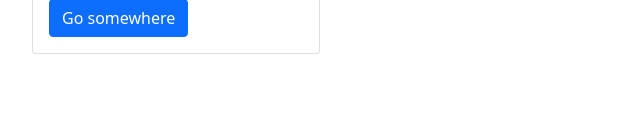
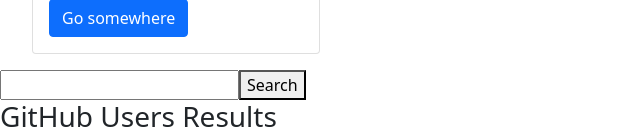
Before and after one commit to gastighost/first-react-app, a React (Create React App) app: page / in a window 1280 px wide. Shown: the part 2190-2329 px from the top of the page, without its empty margins (0-640 px from the left). Before the commit the page ends 2260 px from the top, so only its background shows below. Built offline with nearby package versions, Linux system fonts and the light colour scheme.

Commit message:
added backend fetch logic

```diff
--- a/package.json
+++ b/package.json
@@ -6,11 +6,13 @@
     "@testing-library/jest-dom": "^5.16.2",
     "@testing-library/react": "^12.1.4",
     "@testing-library/user-event": "^13.5.0",
+    "axios": "^0.26.1",
     "bootstrap": "^5.1.3",
     "react": "^17.0.2",
     "react-bootstrap": "^2.2.1",
     "react-dom": "^17.0.2",
     "react-icons": "^4.3.1",
+    "react-loading": "^2.0.3",
     "react-scripts": "5.0.0",
     "web-vitals": "^2.1.4"
   },
--- a/src/App.js
+++ b/src/App.js
@@ -1,12 +1,14 @@
 import React from 'react';
 import Products from './Products';
 import UserForm from './UserForm';
+import GitHub from './GitHub';
 
 function App() {
   return (
     <div>
       <UserForm />
       <Products />
+      <GitHub />
     </div>
   );
 }
--- /dev/null
+++ b/src/GitHub.js
@@ -0,0 +1,63 @@
+import React, { useEffect, useState } from 'react';
+import axios from 'axios';
+import ReactLoading from 'react-loading';
+import { Card } from 'react-bootstrap';
+
+function GitHub() {
+  const [data, setData] = useState([]);
+  const [searchTerm, setSearchTerm] = useState("");
+  const [isLoading, setIsLoading] = useState(false);
+
+  useEffect(() => {
+    ;
+  }, [searchTerm])
+
+  const getData = async () => {
+    const response = await axios.get(`https://api.github.com/search/users?q=${searchTerm}`);
+    setData(response.data.items);
+    setIsLoading(false);
+  }
+
+  const handleSubmit = (event) => {
+    event.preventDefault();
+    setIsLoading(true);
+    getData();
+  }
+
+  const handleSearch = (event) => {
+    setSearchTerm(event.target.value);
+  }
+
+  const listUsers = data.map((user) =>{
+    return<Card key={user.id} style={{ width: '18rem' }}>
+            <a href={user.html_url}>
+            <Card.Img variant="top" src={user.avatar_url} />
+            </a>
+            <Card.Body>
+              <Card.Title>Login: {user.login}</Card.Title>
+              <Card.Text>
+                Id: {user.id}
+              </Card.Text>
+            </Card.Body>
+          </Card>
+  })
+
+  return(
+    <div>
+      <form onSubmit={handleSubmit}>
+        <input
+          type="text"
+          onChange={handleSearch}
+        />
+        <button type="submit">Search</button>
+      </form>
+      <h3>GitHub Users Results</h3>
+      {
+        isLoading && <ReactLoading type="spinningBubbles" color="#444"/>
+      }
+      {listUsers}
+    </div>
+  );
+}
+
+export default GitHub;
```
Also changed, not shown: 1 other file (tests, documents, lock files or other folders).
